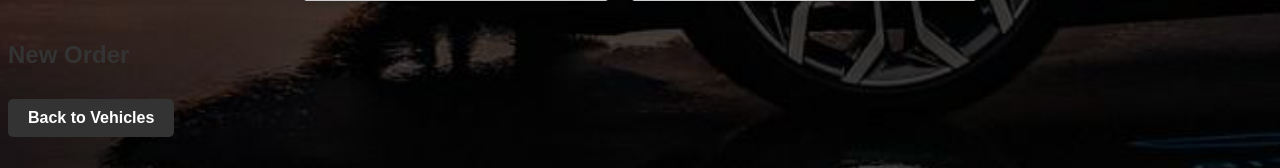
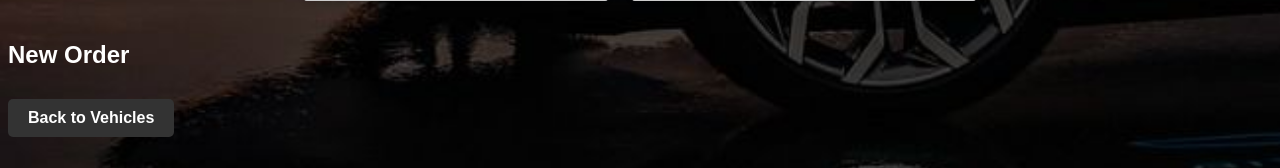
Before and after one commit to kibo-web-app-dev-jan-23/final-project---crud-app-code_crusaders, a Flask app: page /vehicles/1/orders in a window 1280 px wide. Shown: the part 1008-1176 px from the top of the page. Run offline with Flask 3, Linux system fonts and the light colour scheme.

Commit message:
Change color to make the text "New Order" visible

```diff
--- a/templates/vehicle_orders.html
+++ b/templates/vehicle_orders.html
@@ -52,11 +52,13 @@
       {% endfor %}
     </div>
 
-    <h2>New Order</h2>
-    <a href="{{ url_for('index') }}"><button type="submit"><b>Back to Vehicles</b></button></a>
+    <h2 style="color: white">New Order</h2>
+    <a href="{{ url_for('index') }}"
+      ><button type="submit"><b>Back to Vehicles</b></button></a
+    >
     <form action="{{ url_for('vehicle_orders', id=vehicle.id) }}" method="POST">
       <div class="form-group">
-        <label for="customer_name"><h1> Customer Name:</h1> </label>
+        <label for="customer_name"><h1>Customer Name:</h1> </label>
         <input type="text" id="customer_name" name="customer_name" required />
       </div>
       <div class="form-group">
```
